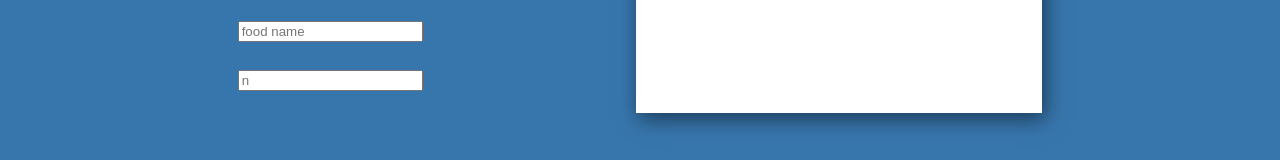
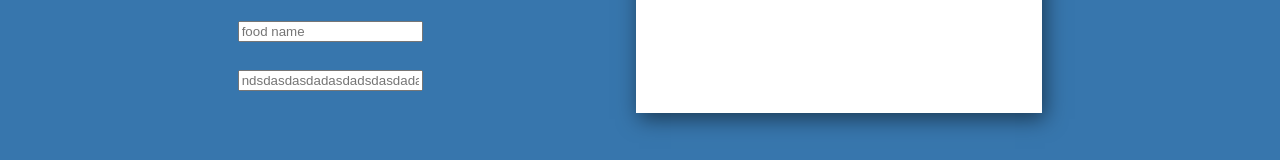
Before and after one commit to 1984secant/madlib, a plain HTML site: page index.html in a window 1280 px wide. Shown: the part 420-580 px from the top of the page. Drawn offline with Linux system fonts and the light colour scheme.

Commit message:
bro please

```diff
--- a/index.html
+++ b/index.html
@@ -27,7 +27,7 @@
     <input id="nameSelect" type="text" placeholder="verb"><br><br>
     <input id="nameSelect" type="text" placeholder="adjective"><br><br>
     <input id="nameSelect" type="text" placeholder="food name"><br><br>
-    <input id="nameSelect" type="text" placeholder="n"><br><br>
+    <input id="nameSelect" type="text" placeholder="ndsdasdasdadasdadsdasdadadadasdasd"><br><br>
 
           </tr>
         </table>
```
